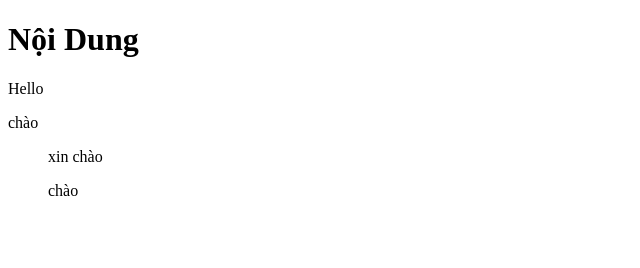
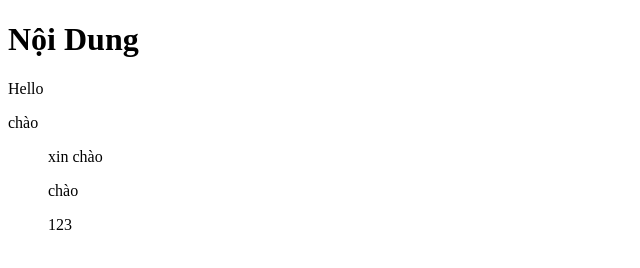
Before and after one commit to nguyencaongochue1608/baocaofetchapi, a plain HTML site: page Hello.html in a window 1280 px wide. Shown: the full height of the page, 0-640 px from the left. Drawn offline with Linux system fonts and the light colour scheme.

Commit message:
them 123

```diff
--- a/Hello.html
+++ b/Hello.html
@@ -11,5 +11,6 @@
     <div>chào</div>
     <ol>xin chào</ol>
     <ul>chào</ul>
+    <ul>123</ul>
 </body>
 </html>
```
